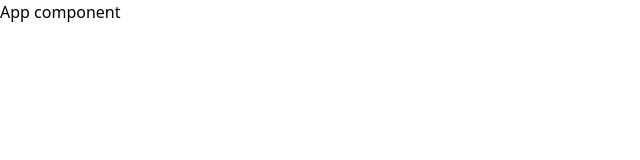
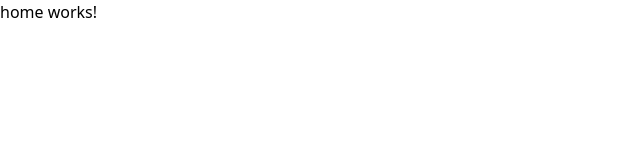
Before and after one commit to edouardglx/poc3_Angular, an Angular app: page / in a window 1280 px wide. Shown: the top 160 px of the page, without its empty margins (0-640 px from the left). Built offline with nearby package versions, Linux system fonts and the light colour scheme.

Commit message:
added the homepage component to the app component

```diff
--- a/src/app/app.component.html
+++ b/src/app/app.component.html
@@ -1,3 +1,3 @@
 <div>
-  <p>App component</p>
+  <app-home/>
 </div>
```
